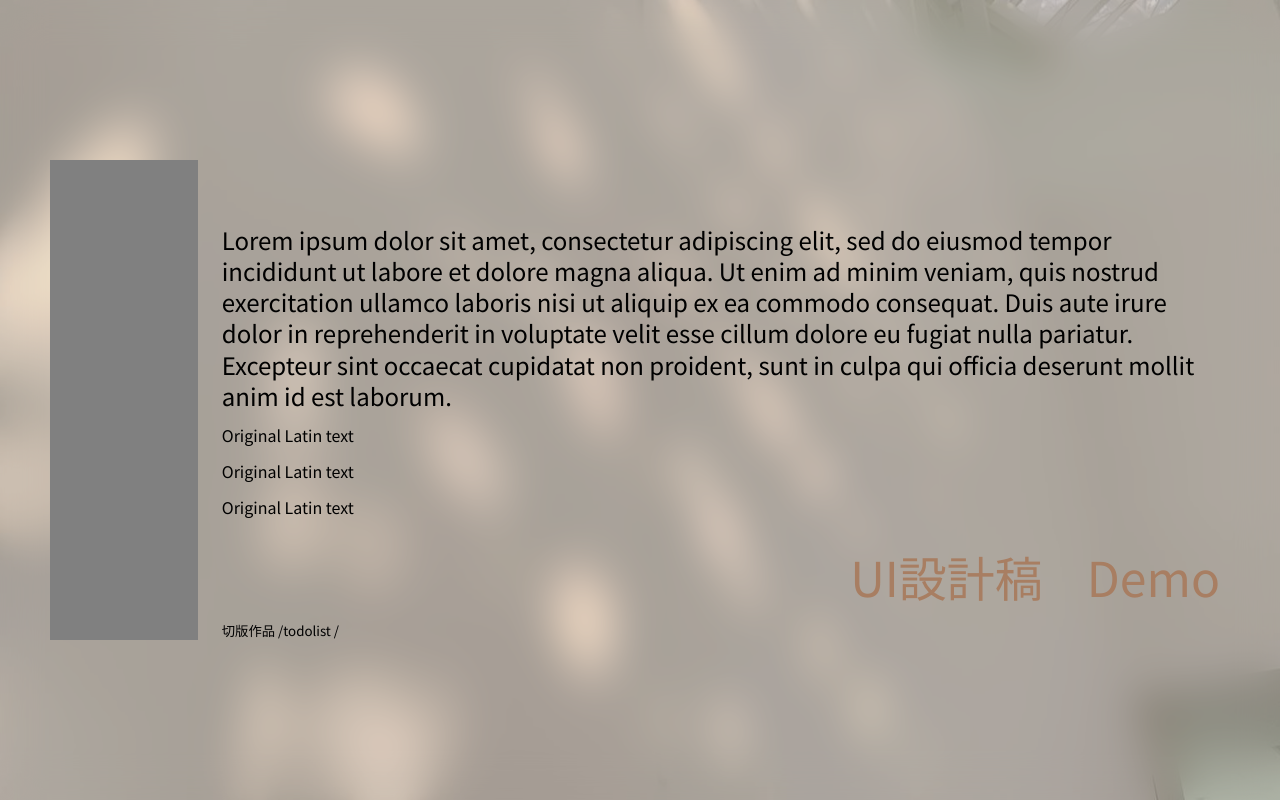
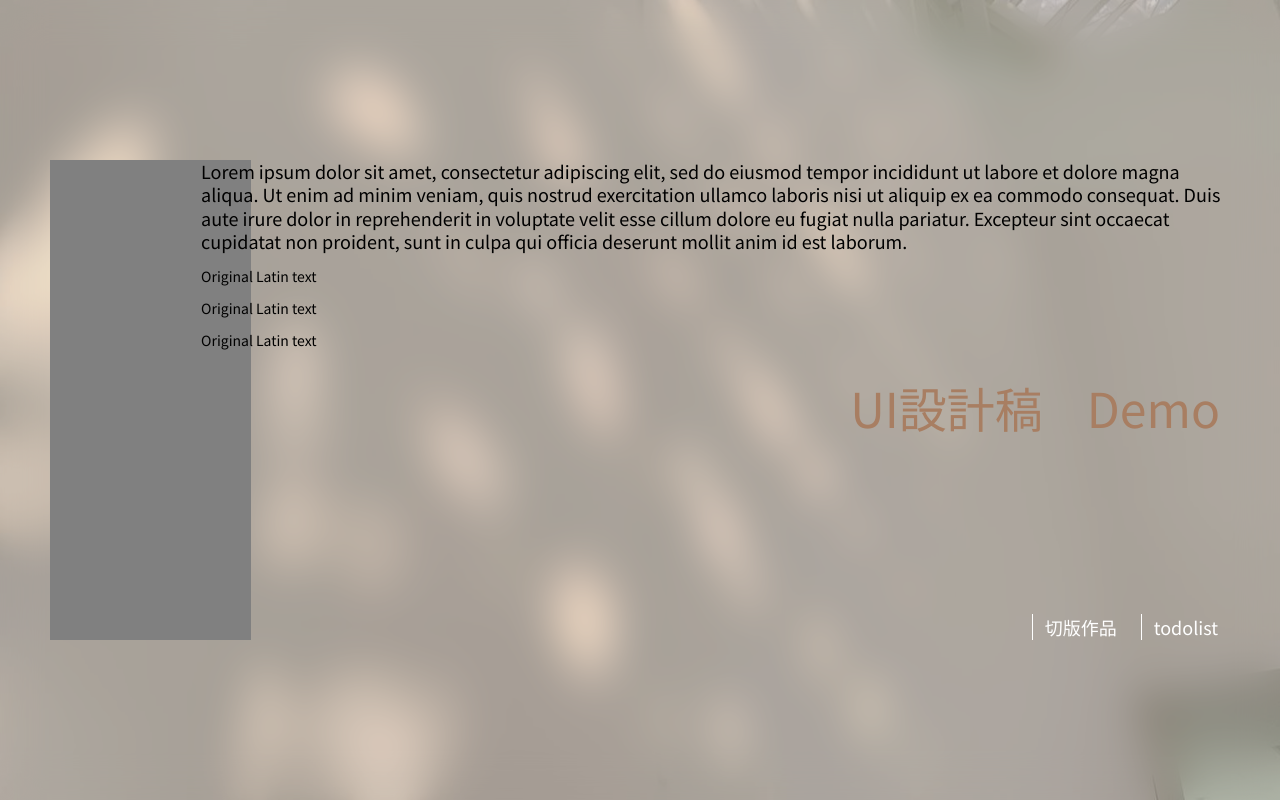
Before and after one commit to raylanraylan/portfolio, a Vue app: page / in a window 1280 px wide. Built offline with nearby package versions, Linux system fonts and the light colour scheme.

Commit message:
remove track node_module files and add .gitignore

```diff
--- a/src/components/Webs.vue
+++ b/src/components/Webs.vue
@@ -26,7 +26,7 @@ const currentTab = computed(()=>portfolio.data[currentTabIndex.value])
         </div>
         <div class="webs__tabs">
           <button type="button" class="webs__tab" v-for="data in portfolio.data" href="#" :key="data.id" @click="switchTab" :id="data.id">
-            {{ data.name }} /
+            {{ data.name }}
           </button>
         </div>
       </div>
@@ -45,7 +45,6 @@ const currentTab = computed(()=>portfolio.data[currentTabIndex.value])
 
   &__container{
     display: flex;
-    align-items: end;
     width: 100%;
   }
 
@@ -56,7 +55,10 @@ const currentTab = computed(()=>portfolio.data[currentTabIndex.value])
   }
 
   &__nav{
-    margin-left: $large;
+    display: flex;
+    flex-direction: column;
+    justify-content: space-between;
+    margin-left: -50px;
   }
 
   &__text{
@@ -66,8 +68,12 @@ const currentTab = computed(()=>portfolio.data[currentTabIndex.value])
   }
 
   &__description {
-    font-size: $large;
+    font-size: $medium;
     line-height: 1.3;
+  }
+
+  &__technology {
+    font-size: $small;
   }
 
   &__layout{
@@ -84,47 +90,35 @@ const currentTab = computed(()=>portfolio.data[currentTabIndex.value])
       font-size: 48px;
       color:$primary200;
 
-      transition: 1s;
-      &::after{
-          content: '';
-          display: block;
-          opacity: 0;
-          width: 0px;
-          height: 0px;
-          border-radius: 25% 50%;
-          background-color: $primary400;
-          position: absolute;
+      transition: 1s ease-in-out;
 
-          bottom: 0;
-          z-index: -2;
-          transition: 1s;
-        }
       &:hover{
         transform: translate(0,10px);
         color: $primary400;
 
-        &::after{
-          content: '';
-          display: block;
-          opacity: 30%;
-
-          width: 80%;
-          height: 25px;
-          border-radius: 50%;
-          background-color: $primary400;
-        }
       }
     }
   }
 
   &__tabs{
     display: flex;
+    justify-content: end;
+    gap: 12px;
   }
 
   &__tab{
     background: none;
     border: none;
-    padding: 0;
+    border-left: 1px solid white;
+    padding:0 12px;
+    font-size: $medium;
+    color:white;
+    cursor: pointer;
+    transition: 1s ease-in-out;
+
+    &:hover{
+      background-color: white;
+    }
   }
 }
 
```
Also changed, not shown: 1 other file (tests, documents, lock files or other folders).
